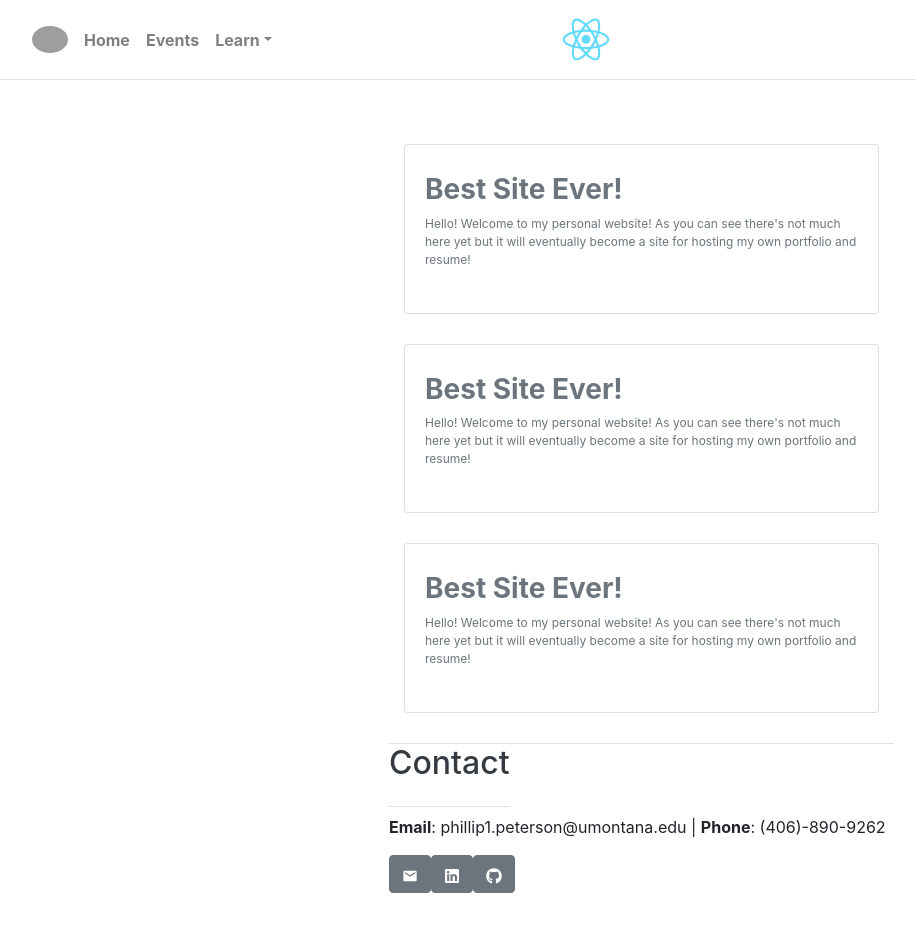
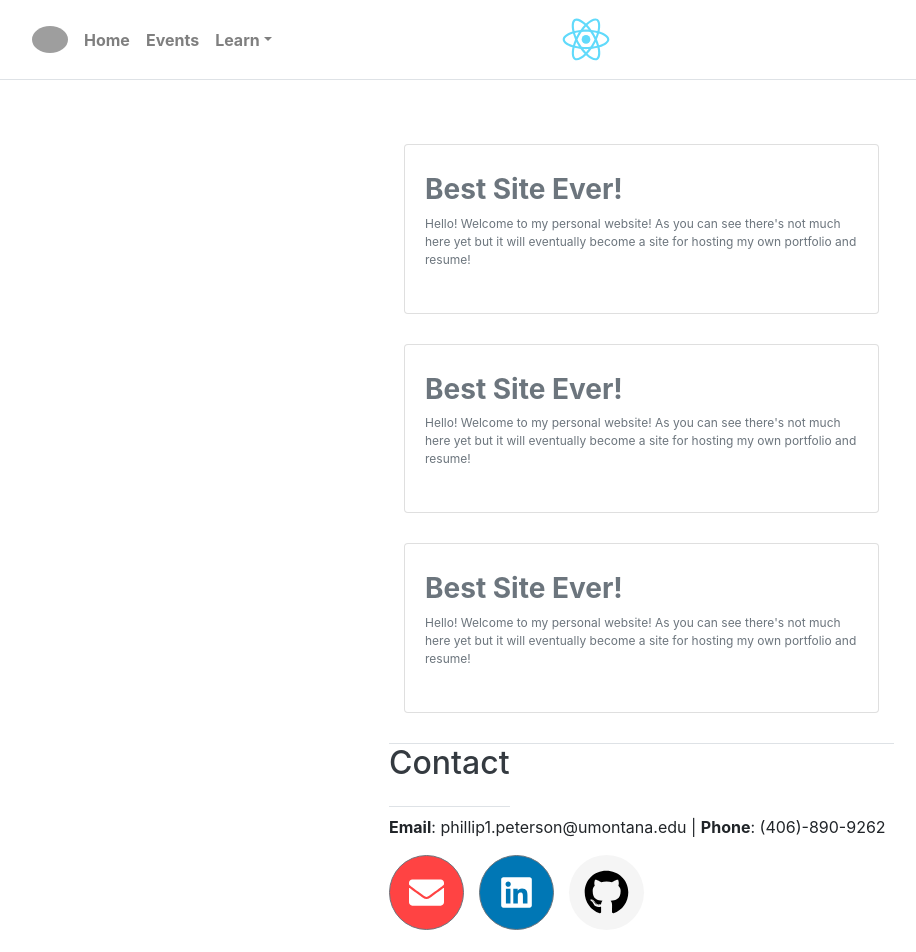
Before and after one commit to PhillipPeterson/phillpeterson.com, a React (Create React App) app: page / in a window 1280 px wide. Shown: the top 952 px of the page, without its empty margins (46-962 px from the left). Built offline with nearby package versions, Linux system fonts and the light colour scheme; grey boxes are pictures that could not be loaded.

Commit message:
more styling, need to seperate styling from elements for readability/utility

```diff
--- a/src/components/Footer.js
+++ b/src/components/Footer.js
@@ -1,6 +1,5 @@
 import React from 'react';
-import { MdMail } from 'react-icons/md';
-import { FaLinkedin, FaGithub } from 'react-icons/fa';
+import { FaLinkedin, FaGithub, FaEnvelope } from 'react-icons/fa';
 import { Button, Row } from 'reactstrap';
 
 
@@ -19,17 +18,17 @@ class Footer extends React.Component {
     render() {
         return (
             <Row className="border-top">
-                <span className="d-block pb-4 h2 text-dark border-bottom border-gray">Contact</span>
+                <span className="pb-4 h2 text-dark border-bottom">Contact</span>
                 <p><b>Email</b>: phillip1.peterson@umontana.edu | <b>Phone</b>: (406)-890-9262</p>
                 <div>
-                    <Button onClick={() => this.onContactButtonClick('email')}>
-                        <MdMail />
+                    <Button style={{marginRight:15,width:75,height:75,borderRadius: 50,backgroundColor: "#ff4343", }} onClick={() => this.onContactButtonClick('email')}>
+                        <FaEnvelope style={{width:35,height:35}} />
                     </Button>
-                    <Button onClick={() => this.onContactButtonClick('linkedin')}>
-                        <FaLinkedin />
+                    <Button style={{marginRight:15, width:75,height:75,borderRadius: 50,backgroundColor:"#0077B5"}} onClick={() => this.onContactButtonClick('linkedin')}>
+                        <FaLinkedin style={{width:35,height:35}} />
                     </Button>
-                    <Button onClick={() => this.onContactButtonClick('git')}>
-                        <FaGithub />
+                    <Button style={{width:75,height:75,borderRadius: 50,borderWidth:0,backgroundColor: "whitesmoke",color:"black"}} onClick={() => this.onContactButtonClick('git')}>
+                        <FaGithub style={{ width:45,height:45}} />
                     </Button>
                 </div>
             </Row>
```
